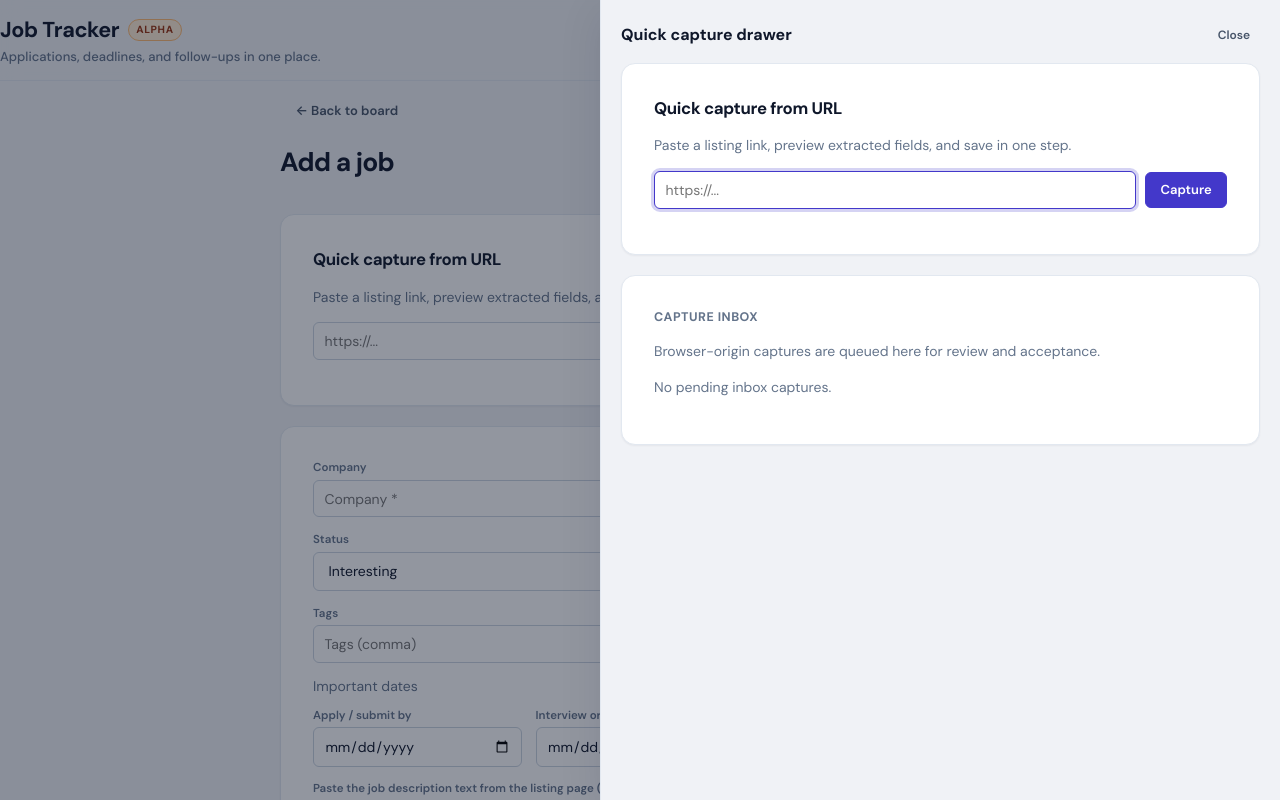
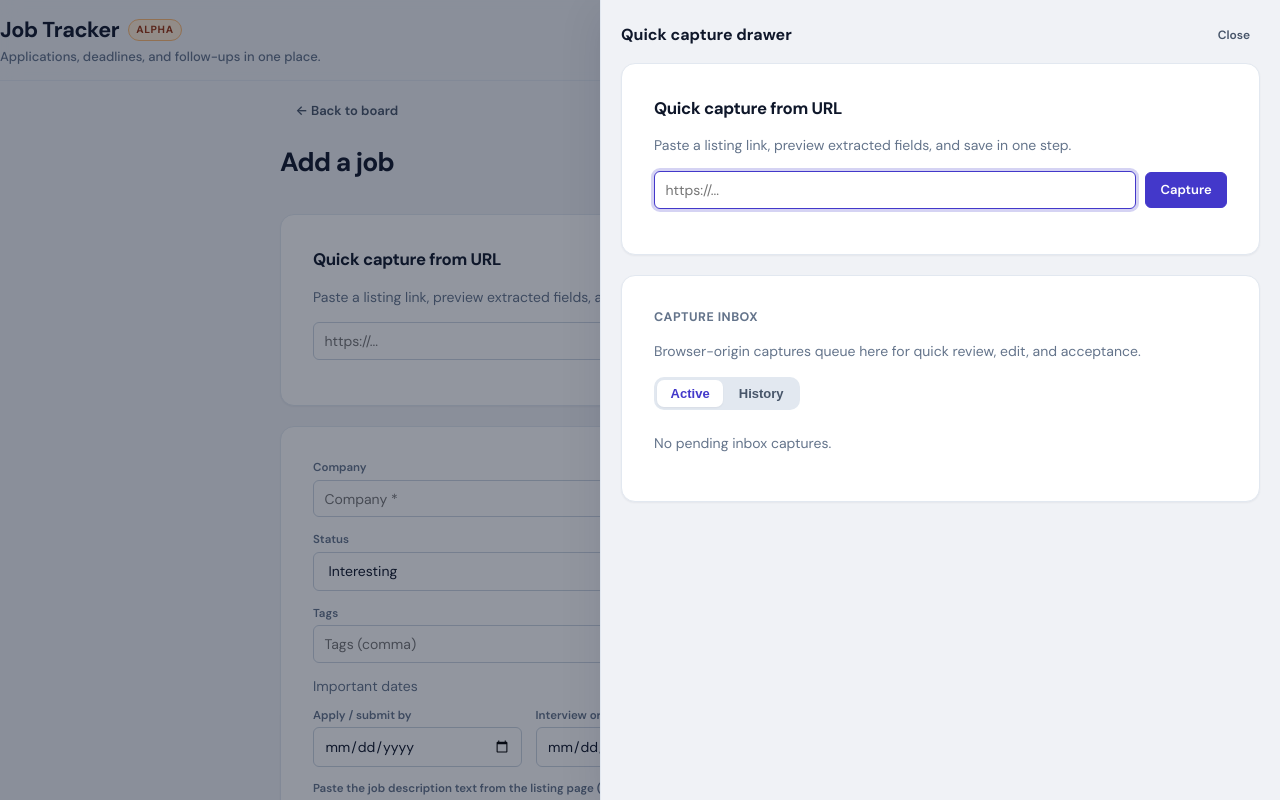
Before and after one commit to eikrad/Job-Tracker, a React (Vite) app: page /jobs/new in a window 1280 px wide. Both pictures are taken after a click on the button "Quick capture". Shown: the top 800 px of the page. Built offline with nearby package versions, Linux system fonts and the light colour scheme.

Commit message:
chore(capture): add inbox active/history filter and copy polish
Improve capture inbox usability with active/history tabs, status labels, and clearer guidance text for faster batch processing.

```diff
--- a/src/App.css
+++ b/src/App.css
@@ -976,6 +976,10 @@ pre {
   margin-top: var(--space-md);
 }
 
+.captureInboxTabs {
+  margin-bottom: var(--space-sm);
+}
+
 .captureInboxItem {
   border-top: 1px solid var(--color-border);
   padding-top: var(--space-sm);
@@ -987,6 +991,11 @@ pre {
   font-size: 0.8rem;
   color: var(--color-text-secondary);
   word-break: break-all;
+}
+
+.captureInboxStatus {
+  margin: 0 0 var(--space-xs);
+  text-transform: capitalize;
 }
 
 .extractError {
--- a/src/features/capture/CaptureInboxPanel.tsx
+++ b/src/features/capture/CaptureInboxPanel.tsx
@@ -17,6 +17,7 @@ type Props = {
 
 export function CaptureInboxPanel({ statuses, onExtract, onSubmit }: Props) {
   const [items, setItems] = useState<CaptureInboxItem[]>(() => listCaptureInboxItems());
+  const [view, setView] = useState<"active" | "history">("active");
   const defaultStatus = useMemo(() => statuses[0] ?? "Interesting", [statuses]);
 
   function refresh() {
@@ -58,16 +59,43 @@ export function CaptureInboxPanel({ statuses, onExtract, onSubmit }: Props) {
     refresh();
   }
 
-  const activeItems = items.filter((item) => item.status === "pending" || item.status === "ready" || item.status === "failed");
+  const activeItems = items.filter(
+    (item) => item.status === "pending" || item.status === "ready" || item.status === "failed",
+  );
+  const historyItems = items.filter((item) => item.status === "accepted" || item.status === "dismissed");
+  const visibleItems = view === "active" ? activeItems : historyItems;
 
   return (
     <section className="card captureInboxPanel">
       <h3>{en.capture.inboxTitle}</h3>
       <p className="muted">{en.capture.inboxSubtitle}</p>
-      {activeItems.length === 0 && <p className="muted">{en.capture.inboxEmpty}</p>}
-      {activeItems.map((item) => (
+      <div className="tabList captureInboxTabs" role="tablist" aria-label={en.capture.inboxFilterAriaLabel}>
+        <button
+          type="button"
+          role="tab"
+          className="btnTab"
+          aria-selected={view === "active"}
+          onClick={() => setView("active")}
+        >
+          {en.capture.inboxFilterActive}
+        </button>
+        <button
+          type="button"
+          role="tab"
+          className="btnTab"
+          aria-selected={view === "history"}
+          onClick={() => setView("history")}
+        >
+          {en.capture.inboxFilterHistory}
+        </button>
+      </div>
+      {visibleItems.length === 0 && (
+        <p className="muted">{view === "active" ? en.capture.inboxEmpty : en.capture.inboxHistoryEmpty}</p>
+      )}
+      {visibleItems.map((item) => (
         <article key={item.id} className="captureInboxItem">
           <p className="captureInboxUrl">{item.url}</p>
+          <p className="muted captureInboxStatus">{en.capture.inboxStatusLabel}: {item.status}</p>
           {!item.draft && (
             <div className="row">
               <button type="button" className="btn btnGhost btnSm" onClick={() => void prepareItem(item)}>
@@ -102,9 +130,11 @@ export function CaptureInboxPanel({ statuses, onExtract, onSubmit }: Props) {
                 >
                   {en.capture.accept}
                 </button>
-                <button type="button" className="btn btnGhost btnSm" onClick={() => dismissItem(item)}>
-                  {en.capture.dismiss}
-                </button>
+                {view === "active" && (
+                  <button type="button" className="btn btnGhost btnSm" onClick={() => dismissItem(item)}>
+                    {en.capture.dismiss}
+                  </button>
+                )}
               </div>
             </>
           )}
--- a/src/i18n/en.ts
+++ b/src/i18n/en.ts
@@ -109,8 +109,13 @@ export const en = {
     drawerTitle: "Quick capture drawer",
     closeDrawer: "Close",
     inboxTitle: "Capture inbox",
-    inboxSubtitle: "Browser-origin captures are queued here for review and acceptance.",
+    inboxSubtitle: "Browser-origin captures queue here for quick review, edit, and acceptance.",
     inboxEmpty: "No pending inbox captures.",
+    inboxHistoryEmpty: "No accepted or dismissed captures yet.",
+    inboxFilterAriaLabel: "Capture inbox filters",
+    inboxFilterActive: "Active",
+    inboxFilterHistory: "History",
+    inboxStatusLabel: "Status",
     prepare: "Prepare draft",
     accept: "Accept",
     dismiss: "Dismiss",
```
